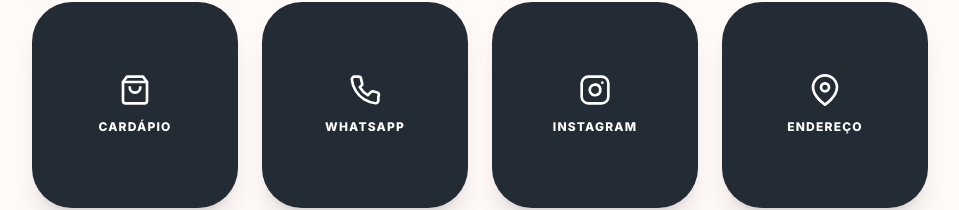
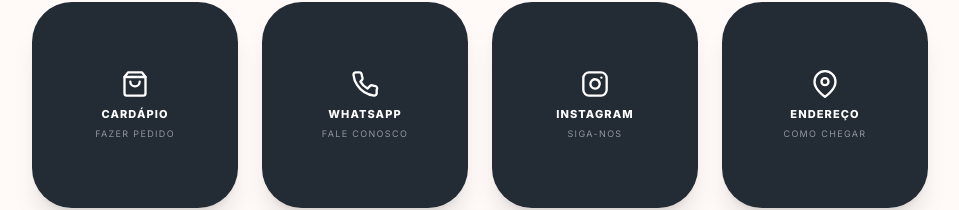
Before and after one commit to mateusgorin/marmitariaventura, a React (Vite) app: page / in a window 1280 px wide. Shown: the part 734-944 px from the top of the page, without its empty margins (160-1119 px from the left). Built offline with nearby package versions, Linux system fonts and the light colour scheme.

Commit message:
feat: Enhance menu button with subtext and icon size
Adjusted the menu button to include a secondary text label "Fazer pedido" and refined the SVG icon size for better visual appeal. This aims to improve user clarity and engagement when interacting with the menu.

```diff
--- a/App.tsx
+++ b/App.tsx
@@ -71,10 +71,11 @@
               onClick={() => setIsMenuOpen(true)}
               className="aspect-square group relative flex flex-col items-center justify-center text-center bg-[#232B35] rounded-[2.5rem] shadow-xl p-4 transition-all duration-500 hover:scale-[1.05] active:scale-95 animate-reveal overflow-hidden"
             >
-              <div className="mb-3 text-white transform group-hover:-translate-y-2 transition-transform duration-500 relative z-10">
-                <svg xmlns="http://www.w3.org/2000/svg" width="32" height="32" viewBox="0 0 24 24" fill="none" stroke="currentColor" strokeWidth="2" strokeLinecap="round" strokeLinejoin="round"><path d="M6 2L3 6v14a2 2 0 0 0 2 2h14a2 2 0 0 0 2-2V6l-3-4Z"/><path d="M3 6h18"/><path d="M16 10a4 4 0 0 1-8 0"/></svg>
+              <div className="mb-2 text-white transform group-hover:-translate-y-1 transition-transform duration-500 relative z-10">
+                <svg xmlns="http://www.w3.org/2000/svg" width="28" height="28" viewBox="0 0 24 24" fill="none" stroke="currentColor" strokeWidth="2" strokeLinecap="round" strokeLinejoin="round"><path d="M6 2L3 6v14a2 2 0 0 0 2 2h14a2 2 0 0 0 2-2V6l-3-4Z"/><path d="M3 6h18"/><path d="M16 10a4 4 0 0 1-8 0"/></svg>
               </div>
-              <span className="text-[11px] md:text-[12px] font-black uppercase tracking-widest text-white relative z-10">Cardápio</span>
+              <span className="text-[11px] font-black uppercase tracking-widest text-white relative z-10">Cardápio</span>
+              <span className="text-[9px] font-medium uppercase tracking-[0.15em] text-white/50 mt-1 relative z-10">Fazer pedido</span>
             </button>
 
             <a
@@ -83,10 +84,11 @@
               rel="noopener noreferrer"
               className="aspect-square group flex flex-col items-center justify-center text-center bg-[#232B35] rounded-[2.5rem] shadow-xl p-4 transition-all duration-500 hover:scale-[1.05] active:scale-95 animate-reveal [animation-delay:0.1s]"
             >
-              <div className="mb-3 text-white transform group-hover:scale-110 transition-transform duration-500">
-                <svg xmlns="http://www.w3.org/2000/svg" width="32" height="32" viewBox="0 0 24 24" fill="none" stroke="currentColor" strokeWidth="2" strokeLinecap="round" strokeLinejoin="round"><path d="M22 16.92v3a2 2 0 0 1-2.18 2 19.79 19.79 0 0 1-8.63-3.07 19.5 19.5 0 0 1-6-6 19.79 19.79 0 0 1-3.07-8.67A2 2 0 0 1 4.11 2h3a2 2 0 0 1 2 1.72 12.84 12.84 0 0 0 .7 2.81 2 2 0 0 1-.45 2.11L8.09 9.91a16 16 0 0 0 6 6l2.28-2.28a2 2 0 0 1 2.11-.45 12.84 12.84 0 0 0 2.81.7A2 2 0 0 1 22 16.92z"/></svg>
+              <div className="mb-2 text-white transform group-hover:scale-110 transition-transform duration-500">
+                <svg xmlns="http://www.w3.org/2000/svg" width="28" height="28" viewBox="0 0 24 24" fill="none" stroke="currentColor" strokeWidth="2" strokeLinecap="round" strokeLinejoin="round"><path d="M22 16.92v3a2 2 0 0 1-2.18 2 19.79 19.79 0 0 1-8.63-3.07 19.5 19.5 0 0 1-6-6 19.79 19.79 0 0 1-3.07-8.67A2 2 0 0 1 4.11 2h3a2 2 0 0 1 2 1.72 12.84 12.84 0 0 0 .7 2.81 2 2 0 0 1-.45 2.11L8.09 9.91a16 16 0 0 0 6 6l2.28-2.28a2 2 0 0 1 2.11-.45 12.84 12.84 0 0 0 2.81.7A2 2 0 0 1 22 16.92z"/></svg>
               </div>
-              <span className="text-[11px] md:text-[12px] font-black uppercase tracking-widest text-white">WhatsApp</span>
+              <span className="text-[11px] font-black uppercase tracking-widest text-white">WhatsApp</span>
+              <span className="text-[9px] font-medium uppercase tracking-[0.15em] text-white/50 mt-1">Fale conosco</span>
             </a>
 
             <a
@@ -95,10 +97,11 @@
               rel="noopener noreferrer"
               className="aspect-square group flex flex-col items-center justify-center text-center bg-[#232B35] rounded-[2.5rem] shadow-xl p-4 transition-all duration-500 hover:scale-[1.05] active:scale-95 animate-reveal [animation-delay:0.2s]"
             >
-              <div className="mb-3 text-white transform group-hover:rotate-12 transition-transform duration-500">
-                <svg xmlns="http://www.w3.org/2000/svg" width="32" height="32" viewBox="0 0 24 24" fill="none" stroke="currentColor" strokeWidth="2" strokeLinecap="round" strokeLinejoin="round"><rect x="2" y="2" width="20" height="20" rx="5" ry="5"></rect><path d="M16 11.37A4 4 0 1 1 12.63 8 4 4 0 0 1 16 11.37z"></path><line x1="17.5" y1="6.5" x2="17.51" y2="6.5"></line></svg>
+              <div className="mb-2 text-white transform group-hover:rotate-12 transition-transform duration-500">
+                <svg xmlns="http://www.w3.org/2000/svg" width="28" height="28" viewBox="0 0 24 24" fill="none" stroke="currentColor" strokeWidth="2" strokeLinecap="round" strokeLinejoin="round"><rect x="2" y="2" width="20" height="20" rx="5" ry="5"></rect><path d="M16 11.37A4 4 0 1 1 12.63 8 4 4 0 0 1 16 11.37z"></path><line x1="17.5" y1="6.5" x2="17.51" y2="6.5"></line></svg>
               </div>
-              <span className="text-[11px] md:text-[12px] font-black uppercase tracking-widest text-white">Instagram</span>
+              <span className="text-[11px] font-black uppercase tracking-widest text-white">Instagram</span>
+              <span className="text-[9px] font-medium uppercase tracking-[0.15em] text-white/50 mt-1">Siga-nos</span>
             </a>
 
             <a
@@ -107,10 +110,11 @@
               rel="noopener noreferrer"
               className="aspect-square group flex flex-col items-center justify-center text-center bg-[#232B35] rounded-[2.5rem] shadow-xl p-4 transition-all duration-500 hover:scale-[1.05] active:scale-95 animate-reveal [animation-delay:0.3s]"
             >
-              <div className="mb-3 text-white transform group-hover:scale-110 transition-transform duration-500">
-                <svg xmlns="http://www.w3.org/2000/svg" width="32" height="32" viewBox="0 0 24 24" fill="none" stroke="currentColor" strokeWidth="2" strokeLinecap="round" strokeLinejoin="round"><path d="M21 10c0 7-9 13-9 13s-9-6-9-13a9 9 0 0 1 18 0z"></path><circle cx="12" cy="10" r="3"></circle></svg>
+              <div className="mb-2 text-white transform group-hover:scale-110 transition-transform duration-500">
+                <svg xmlns="http://www.w3.org/2000/svg" width="28" height="28" viewBox="0 0 24 24" fill="none" stroke="currentColor" strokeWidth="2" strokeLinecap="round" strokeLinejoin="round"><path d="M21 10c0 7-9 13-9 13s-9-6-9-13a9 9 0 0 1 18 0z"></path><circle cx="12" cy="10" r="3"></circle></svg>
               </div>
-              <span className="text-[11px] md:text-[12px] font-black uppercase tracking-widest text-white">Endereço</span>
+              <span className="text-[11px] font-black uppercase tracking-widest text-white">Endereço</span>
+              <span className="text-[9px] font-medium uppercase tracking-[0.15em] text-white/50 mt-1">Como chegar</span>
             </a>
           </main>
 
```
